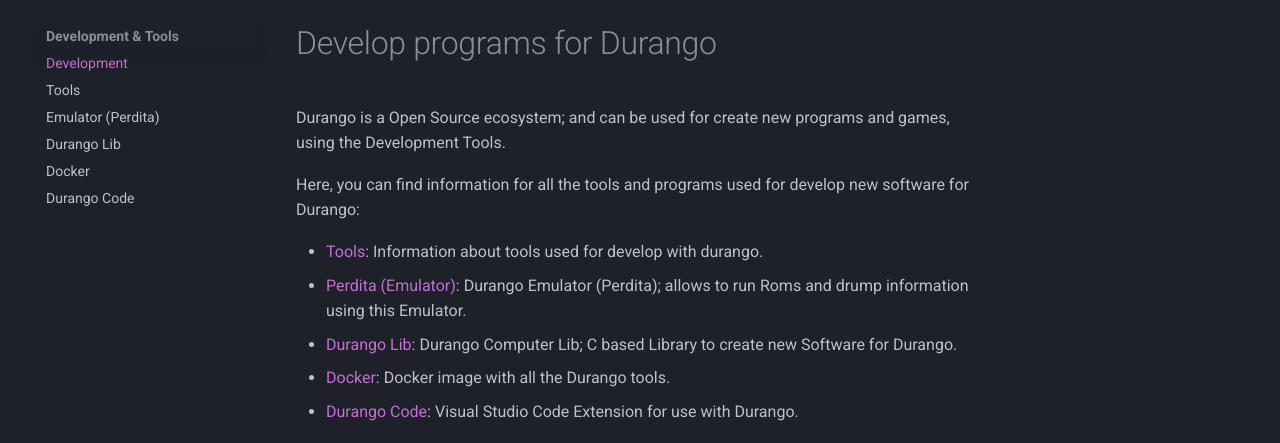
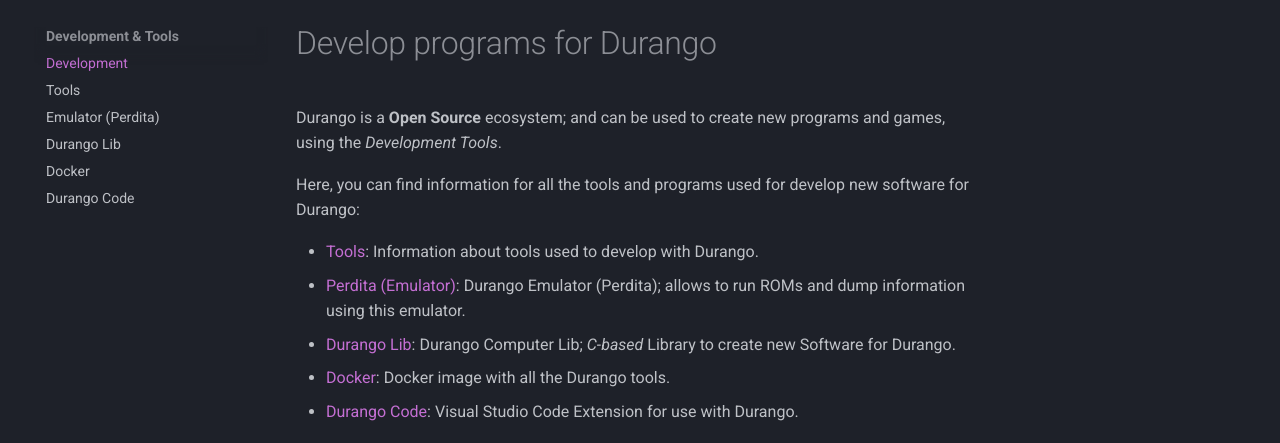
Before and after one commit to durangoretro/web, an MkDocs documentation site: the page built from docs/tools/development.md, in a window 1280 px wide. Shown: the part 123-566 px from the top of the page. Built offline with MkDocs 1.6.1 and Material for MkDocs 9.7.7, drawn with Linux system fonts in a browser that asks for light colours; comment, search, counter and statistics services are not loaded.

Commit message:
Update development.md

```diff
--- a/docs/tools/development.md
+++ b/docs/tools/development.md
@@ -1,11 +1,11 @@
 # Develop programs for Durango
 
-Durango is a Open Source ecosystem; and can be used for create new programs and games, using the Development Tools.
+Durango is a **Open Source** ecosystem; and can be used to create new programs and games, using the _Development Tools_.
 
 Here, you can find information for all the tools and programs used for develop new software for Durango:
 
-* [Tools](tools.md): Information about tools used for develop with durango.
-* [Perdita (Emulator)](perdita.md): Durango Emulator (Perdita); allows to run Roms and drump information using this Emulator.
-* [Durango Lib](durangolib.md): Durango Computer Lib; C based Library to create new Software for Durango.
+* [Tools](tools.md): Information about tools used to develop with Durango.
+* [Perdita (Emulator)](perdita.md): Durango Emulator (Perdita); allows to run ROMs and dump information using this emulator.
+* [Durango Lib](durangolib.md): Durango Computer Lib; _C-based_ Library to create new Software for Durango.
 * [Docker](docker.md): Docker image with all the Durango tools.
 * [Durango Code](durangocode.md): Visual Studio Code Extension for use with Durango.
```
